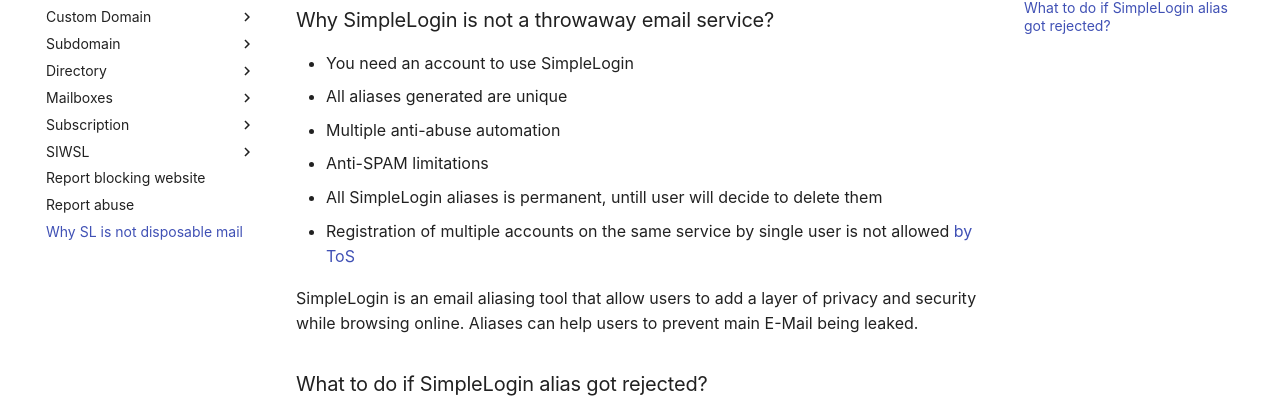
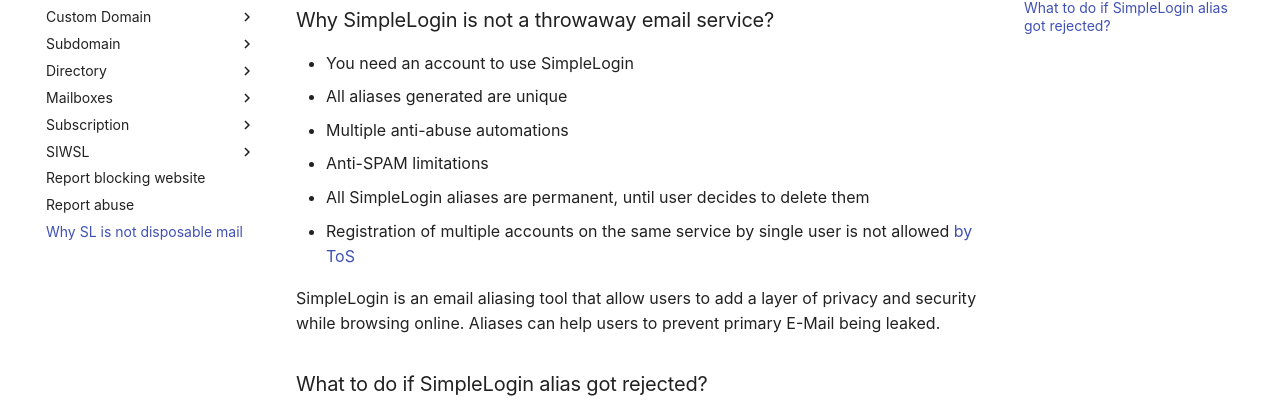
Before and after one commit to simple-login/documentation, an MkDocs documentation site: the page built from docs/why-simplelogin-is-not-disposable-mail.md, in a window 1280 px wide. Shown: the part 175-593 px from the top of the page. Built offline with MkDocs 1.6.1 and Material for MkDocs 9.7.7, drawn with Linux system fonts in a browser that asks for light colours; comment, search, counter and statistics services are not loaded.

Commit message:
Update why-simplelogin-is-not-disposable-mail.md
Updated to read easier

```diff
--- a/docs/why-simplelogin-is-not-disposable-mail.md
+++ b/docs/why-simplelogin-is-not-disposable-mail.md
@@ -2,12 +2,12 @@
 
 - You need an account to use SimpleLogin
 - All aliases generated are unique
-- Multiple anti-abuse automation
+- Multiple anti-abuse automations
 - Anti-SPAM limitations
-- All SimpleLogin aliases is permanent, untill user will decide to delete them
+- All SimpleLogin aliases are permanent, until user decides to delete them
 - Registration of multiple accounts on the same service by single user is not allowed [by ToS](https://simplelogin.io/terms/)
 
-SimpleLogin is an email aliasing tool that allow users to add a layer of privacy and security while browsing online. Aliases can help users to prevent main E-Mail being leaked.
+SimpleLogin is an email aliasing tool that allow users to add a layer of privacy and security while browsing online. Aliases can help users to prevent primary E-Mail being leaked.
 
 ### What to do if SimpleLogin alias got rejected?
 If you think that SimpleLogin has been blocked, please refer to the [following article](https://simplelogin.io/docs/report-blocking-website/)
```
